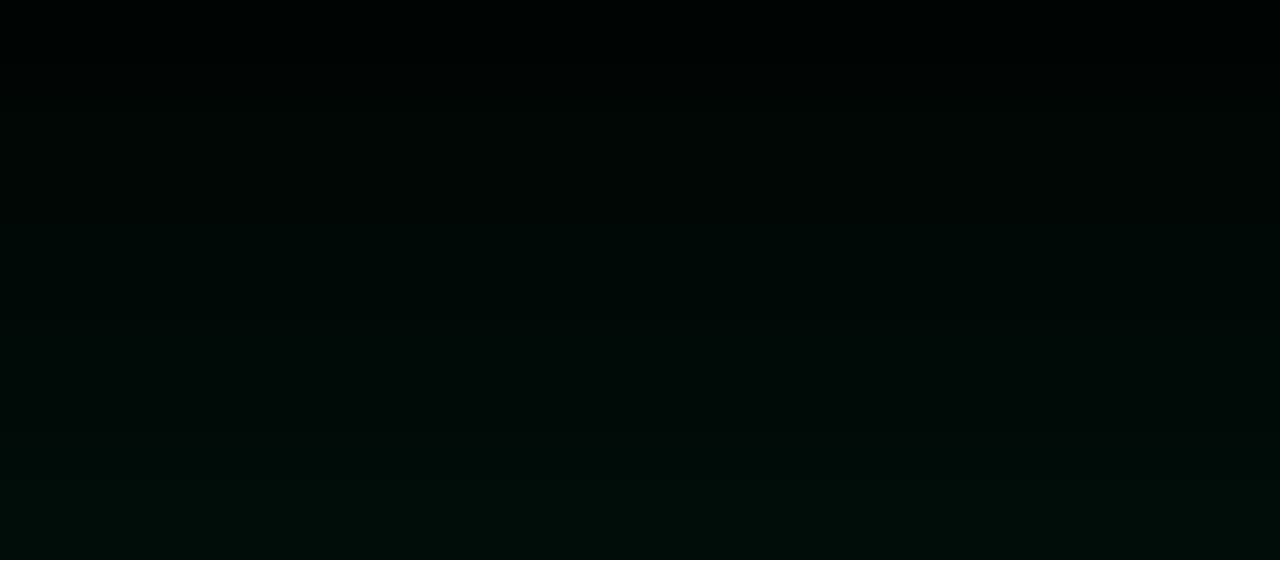
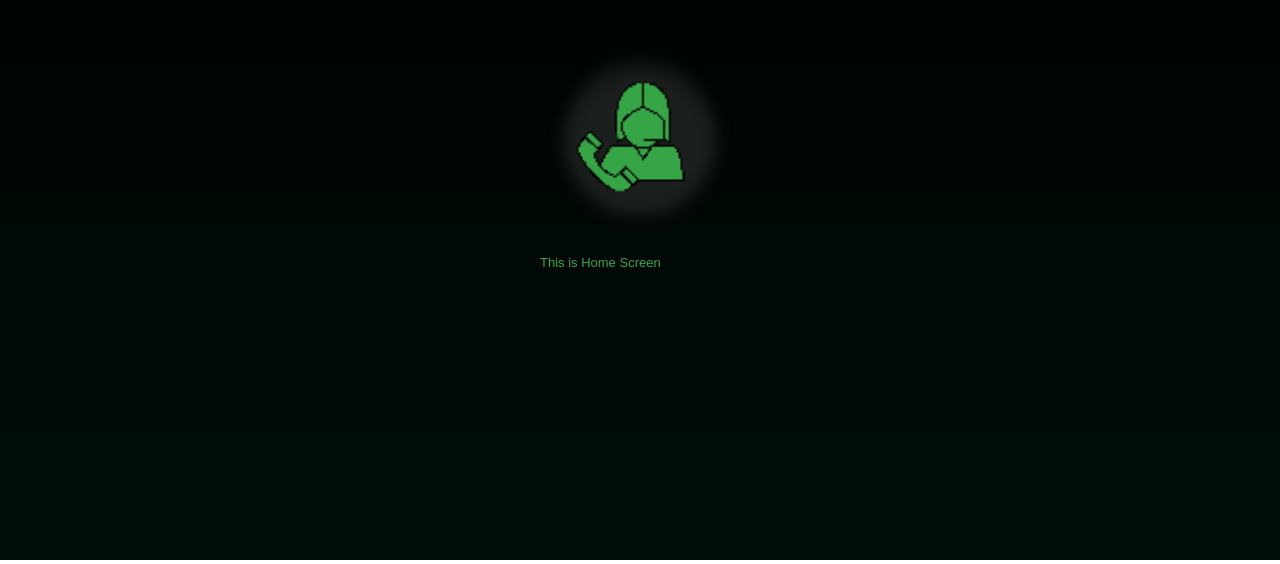
Before and after one commit to Namnika/web-development-assignment-solution, a React (Create React App) app: page /home in a window 1280 px wide. Before the commit this address had no page. Shown: the part 236-800 px from the top of the page. Built offline with nearby package versions, Linux system fonts and the light colour scheme.

Commit message:
modified login routes

```diff
--- a/src/App.js
+++ b/src/App.js
@@ -7,8 +7,8 @@ function App() {
     <div>
       <Router>
         <Routes>
-          <Route path="/login" element={<LoginPage />} />
-          <Route path="/" element={<HomePage />} />
+          <Route path="/" element={<LoginPage />} />
+          <Route path="/home" element={<HomePage />} />
         </Routes>
       </Router>
     </div>
--- a/src/HomePage.js
+++ b/src/HomePage.js
@@ -1,9 +1,17 @@
-import { Link } from "react-router-dom";
-
+import UserProfile from "./images/Group 46.png";
+import UserProfile2 from "./images/Group 46@2x.png";
 export default function HomePage() {
   return (
     <div>
-      <Link to="/login"><p>Back to Login</p></Link>
+      <nav>
+        <img
+          src={UserProfile}
+          width={200}
+          height={200}
+          alt="User Profile"
+          srcSet={UserProfile2}
+        />
+      </nav>
       <p>This is Home Screen</p>
     </div>
   );
--- a/src/LoginPage.js
+++ b/src/LoginPage.js
@@ -19,7 +19,7 @@ export default function LoginPage() {
     } else if (!isValidEmail) {
       setError("Email is incorrect!");
     } else {
-      navigate("/");
+      navigate("/home");
     }
   }
 
--- a/src/styles.css
+++ b/src/styles.css
@@ -81,3 +81,15 @@ p {
   color: #36a546;
   opacity: 1;
 }
+
+/* Homepage Page
+-------------------------------------------------
+*/
+
+nav {
+  position: relative;
+  top: 0;
+  display: flex;
+  width: 100%;
+  justify-content: right;
+}
```
